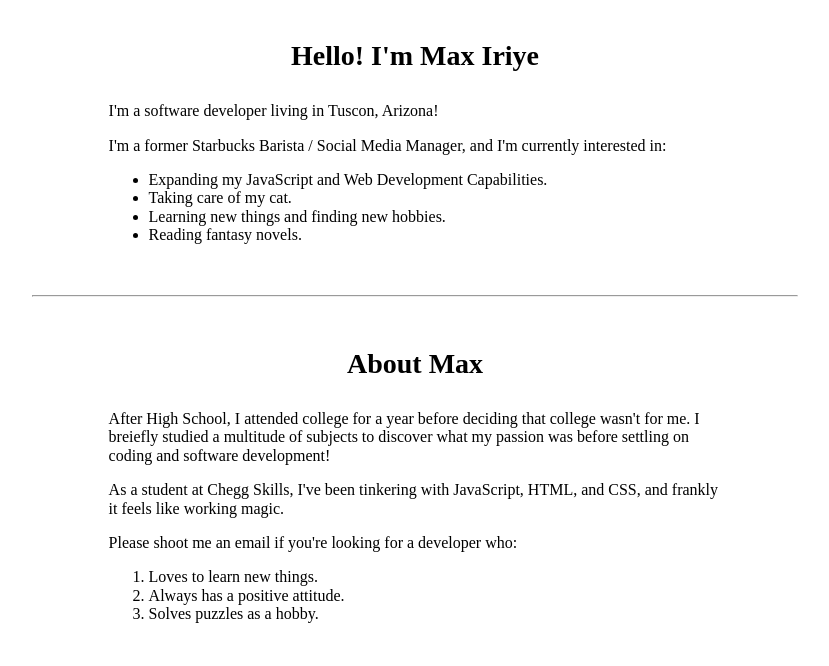
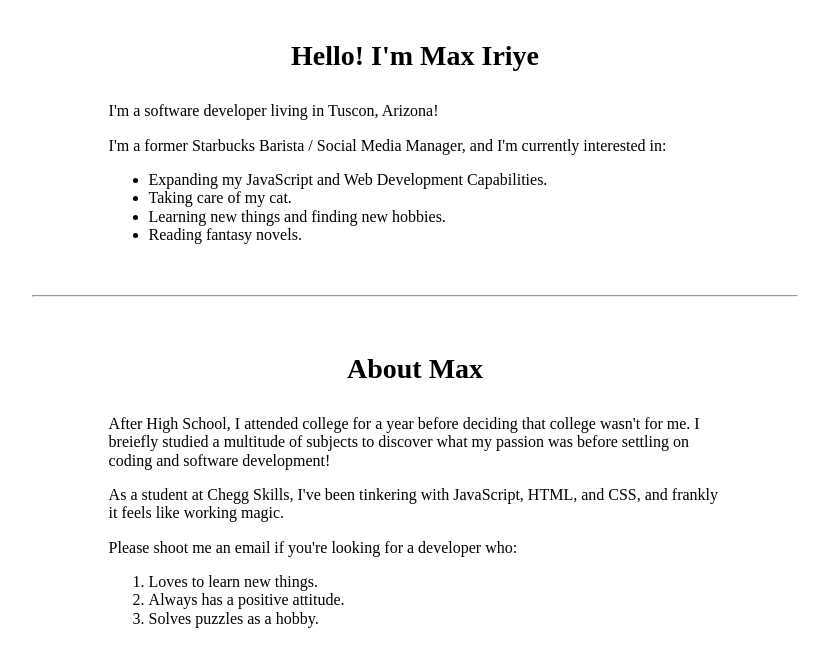
Before and after one commit to celestialmage/portfolio, a plain HTML site: page index.html in a window 1280 px wide. Shown: the part 658-1324 px from the top of the page, without its empty margins (225-1054 px from the left). Drawn offline with nearby package versions, Linux system fonts and the light colour scheme; a web font is replaced by a local one.

Commit message:
HTML update

```diff
--- a/index.html
+++ b/index.html
@@ -77,7 +77,7 @@
       <hr>
 
       <article>
-        <h2>About Max</h2>
+        <h3>About Max</h3>
 
         <p>
           After High School, I attended college for a year before deciding that
```
